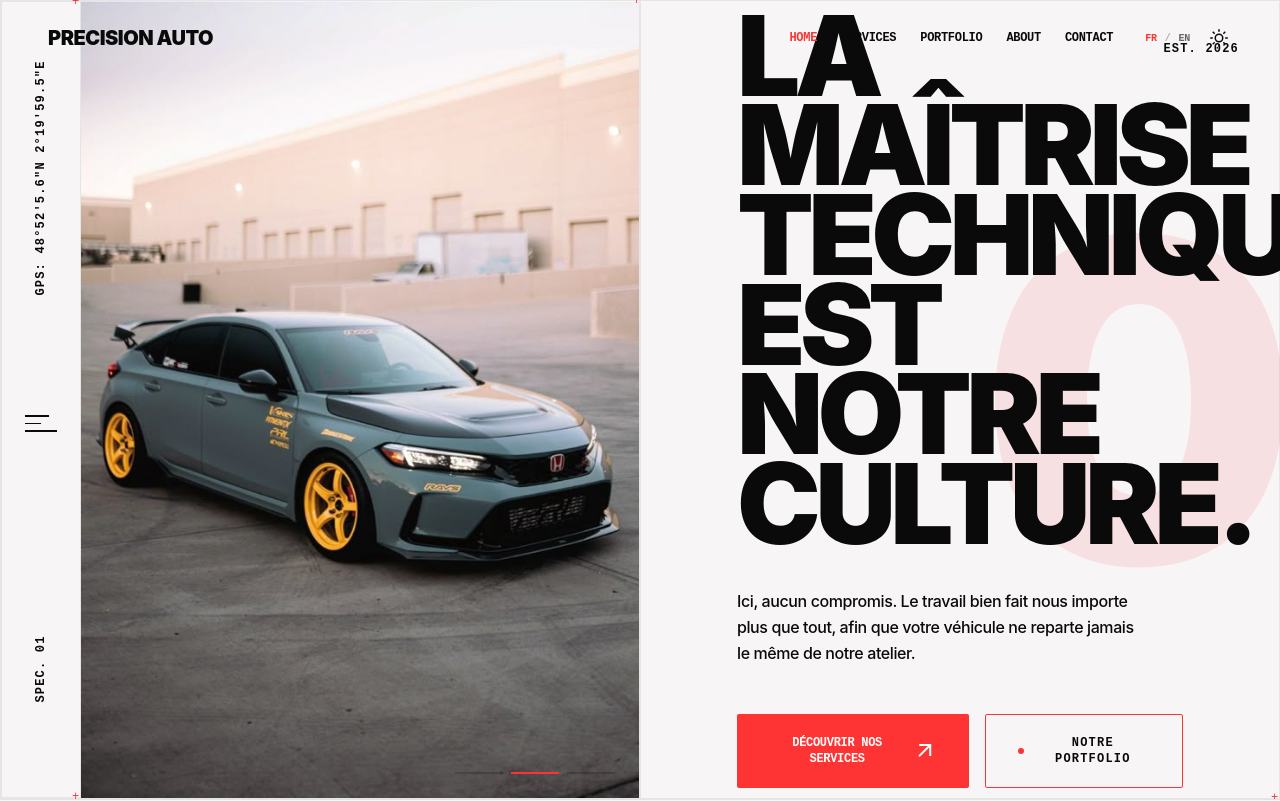
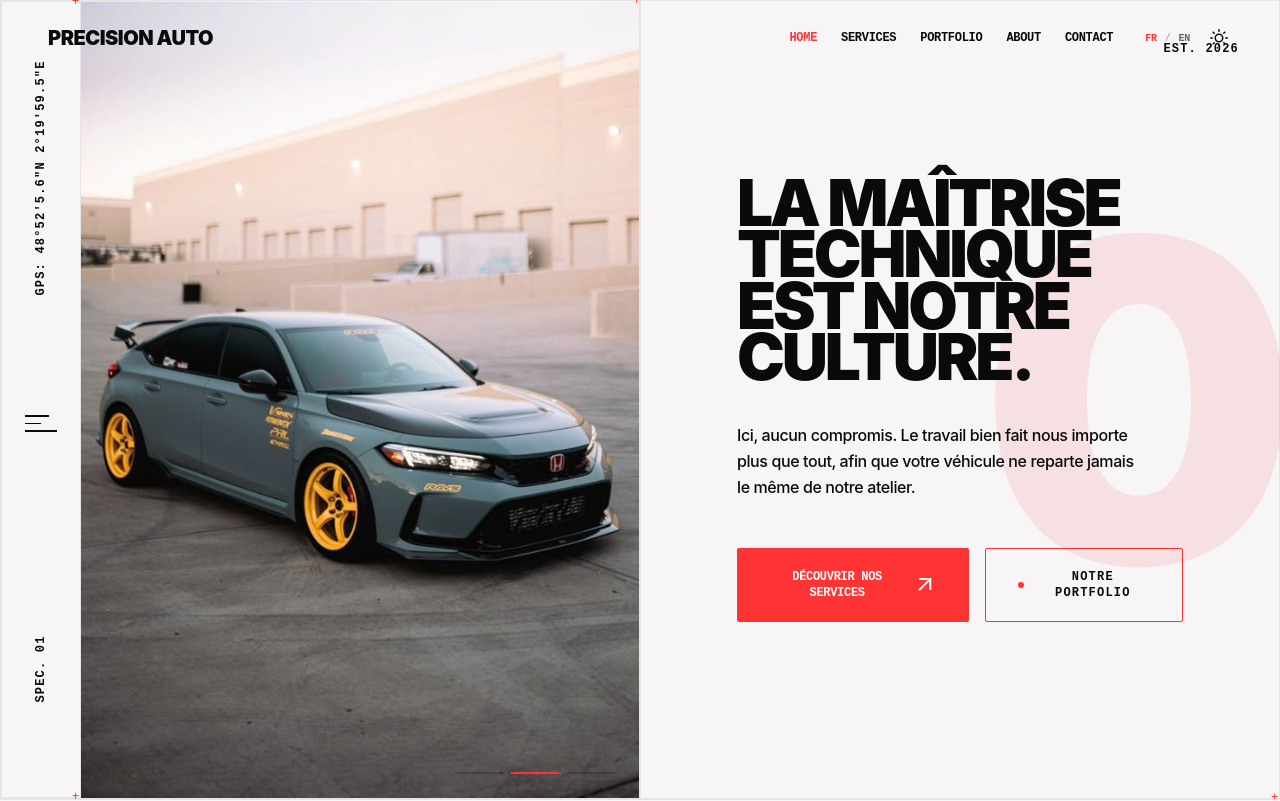
Before and after one commit to Teodev578/prepa_website, a Next.js app: page / in a window 1280 px wide. Shown: the top 801 px of the page. Built offline with nearby package versions, Linux system fonts and the light colour scheme.

Commit message:
style: adjust hero heading text size using viewport height units

```diff
--- a/components/Hero.tsx
+++ b/components/Hero.tsx
@@ -89,7 +89,7 @@ export default function Hero() {
               <span>SPEC. 01</span>
             </div>
 
-            <h1 className="font-sans font-black text-[clamp(2.2rem,9vw,7rem)] tracking-tighter uppercase text-foreground leading-[0.8] mb-6 md:mb-10 relative">
+            <h1 className="font-sans font-black text-[clamp(2rem,8vh,7.5rem)] tracking-tighter uppercase text-foreground leading-[0.8] mb-6 md:mb-10 relative">
               LA MAÎTRISE<br />
               TECHNIQUE<br />
               EST NOTRE<br />
```
